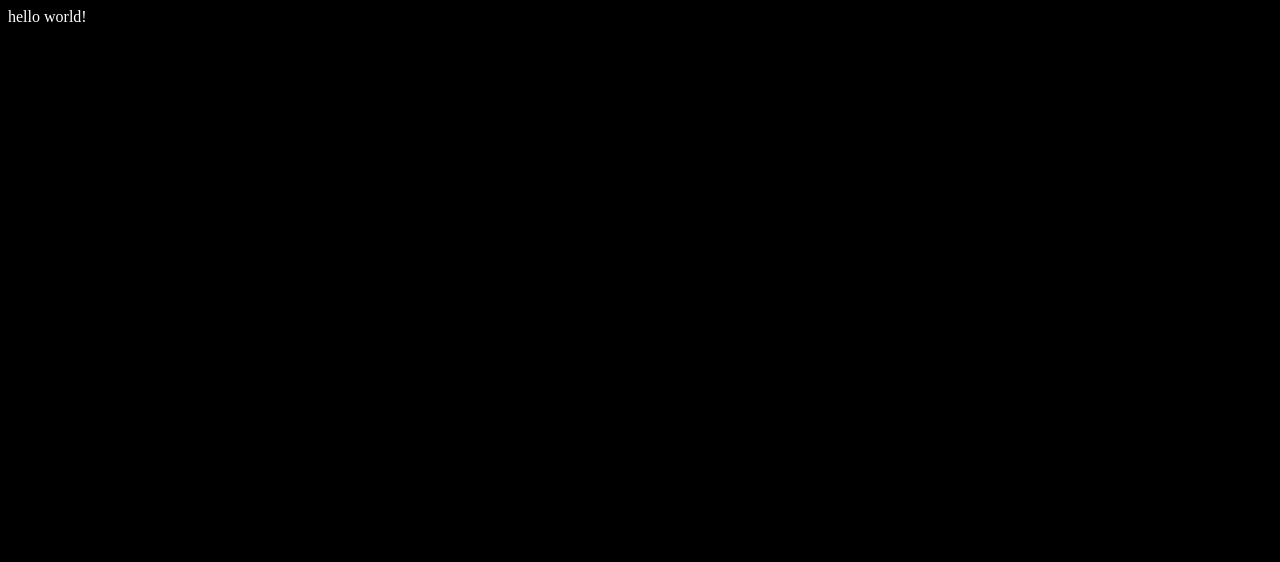
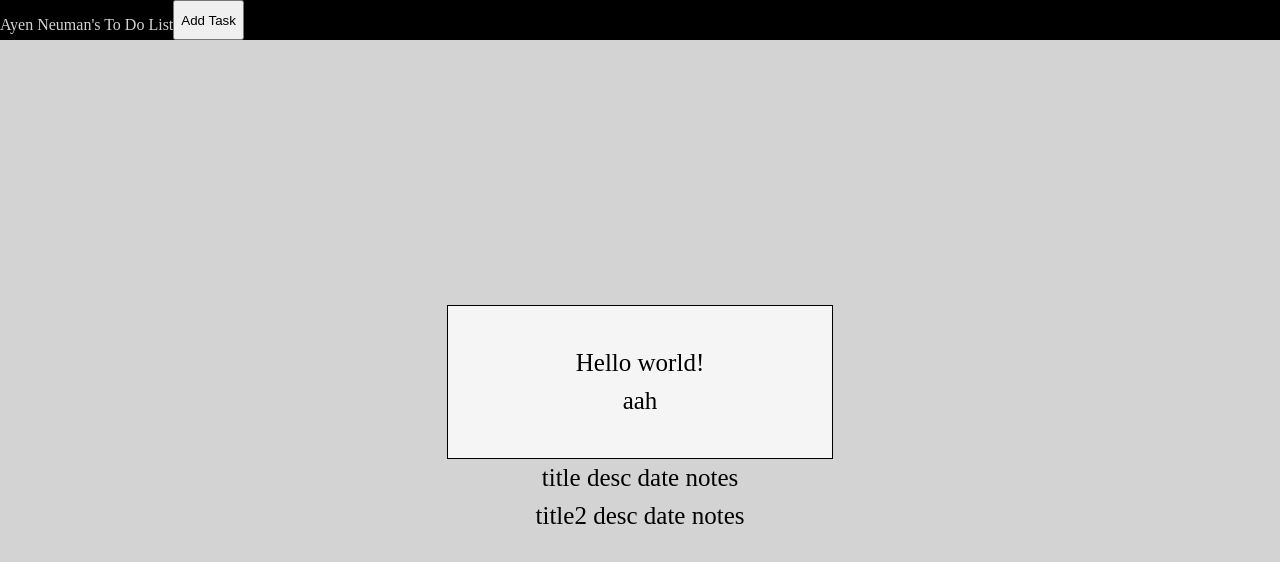
Before and after one commit to Ayen11/to-do-list, a website built with webpack: page dist/index.html in a window 1280 px wide. Built offline with nearby package versions, Linux system fonts and the light colour scheme.

Commit message:
made the css better looking and added basic functionality to adding the project's content to display. Still need to figure out why the css ignores the newly added content

```diff
--- a/src/index.js
+++ b/src/index.js
@@ -1,12 +1,62 @@
 import "./style.css"
-
 import {task, project, test} from "./notes";
 import { printS } from "./loader";
+
+
+
+const containerRef = document.querySelector('#container');
+const taskBoxRef = document.querySelector(".absolute");
+
+const addTaskBoxPageRef = document.querySelector('#addTask')
+addTaskBoxPageRef.onclick = () => taskBoxRef.classList.add('hidden');
+
+const addTaskPageBtnRef = document.querySelector('#Task')
+addTaskPageBtnRef.onclick = () => taskBoxRef.classList.remove('hidden');
+
+taskBoxRef.classList.add('hidden');
+
+
+let taskTest = new task('title', "desc", "date", 'prio', 'notes', 'checklist');
+let taskTest2 = new task('title2', "desc", "date", 'prio', 'notes', 'checklist');
+
+let projectTest = new project('test name', 'test description');
+projectTest.addTask(taskTest);
+projectTest.addTask(taskTest2);
+
+
+function displayProject (project) {
+
+    let length = project.content.length;
+    //containerRef.innerHTML = '';
+
+    for (let n = 0; n < length; n++) {
+        let TaskRef = project.getIndex(n);
+        const card = document.createElement('div');
+        card.classList.add('content');
+        card.textContent = (TaskRef.info());
+        console.log(n);
+        containerRef.appendChild(card);
+    };
+};
+
+
+
+displayProject(projectTest);
+
+
+
+
+
+
+
+
+
+
 
 //let msg = test('ahey');
 
 //alert(msg);
-
+/*
 let testp = new project('testname');
 
 let task1 = new task('nametask')
@@ -17,3 +67,4 @@
 console.table(testp);
 
 //printS();
+*/
--- a/src/loader.js
+++ b/src/loader.js
@@ -2,4 +2,6 @@
     alert('yo');
 };
 
+
+
 export {printS};
--- a/src/notes.js
+++ b/src/notes.js
@@ -4,11 +4,15 @@
     this.description = description;
     let content = [];
 
+    const getIndex = function (index) {
+        return content[index];
+    };
+
     const addTask = function (task) {
         return content.push(task);
     };
 
-    return{ name, description, content, addTask};
+    return{ name, description, content, addTask, getIndex};
 
 };
 
@@ -23,10 +27,13 @@
     this.priority = priority
     this.notes = notes
     this.checklist = checklist
-
     this.index = 0
 
-    return{ title, description, dueDate, priority, notes, checklist };
+    const info = function () {
+        return (title + ' ' + description + ' ' + dueDate + ' ' + notes);
+    };
+
+    return{ title, description, dueDate, priority, notes, checklist, info };
 };
 
 const test = function (text) {
--- a/src/style.css
+++ b/src/style.css
@@ -1,4 +1,71 @@
 body {
-    color: white;
+    color: black;
+    background-color: whitesmoke;
+    margin: 0%;
+    padding: 0%;
+  }
+
+  #container {
+    background-color: lightgray;
+    height: 95vh;
+    display: flex;
+    justify-content: center;
+    align-items: center;
+    flex-direction: column;
+  }
+
+  .project {
+    border: 1px solid black;
+    width: min(30%, 1000px);
+    height: min(20%, 1000px);;
+    display: flex;
+    justify-content: center;
+    align-items: center;
+    flex-direction: column;
+    background-color: whitesmoke;
+  }
+
+  .content {
+    /*background-color: rgb(219, 219, 219);*/
+    padding: 5px;
+    font-size: 25px;
+  }
+
+  .Topbar {
+    height: 5vh;
+    display: flex;
+    flex-flow: row;
+    color: lightgray;
     background-color: black;
   }
+
+  #popup {
+    position: absolute;
+    height: 500px;
+    width: 300px;
+  }
+
+  .absolute { /*class*/
+    position: absolute;
+    display: flex;
+    justify-content: center;
+    flex-flow: column;
+    align-items: center;
+
+    top: 123px;
+    left: 30%;
+    width: 800px;
+    height: 600px;
+    background-color: rgb(80, 80, 80);
+    border: black solid 3px;
+}
+
+.hidden {
+  visibility: hidden;
+}
+
+.form {
+  margin: 10px;
+  padding: 10px;
+  width: 500px;
+}
```
Also changed, not shown: dist/index.html, dist/main.js.
